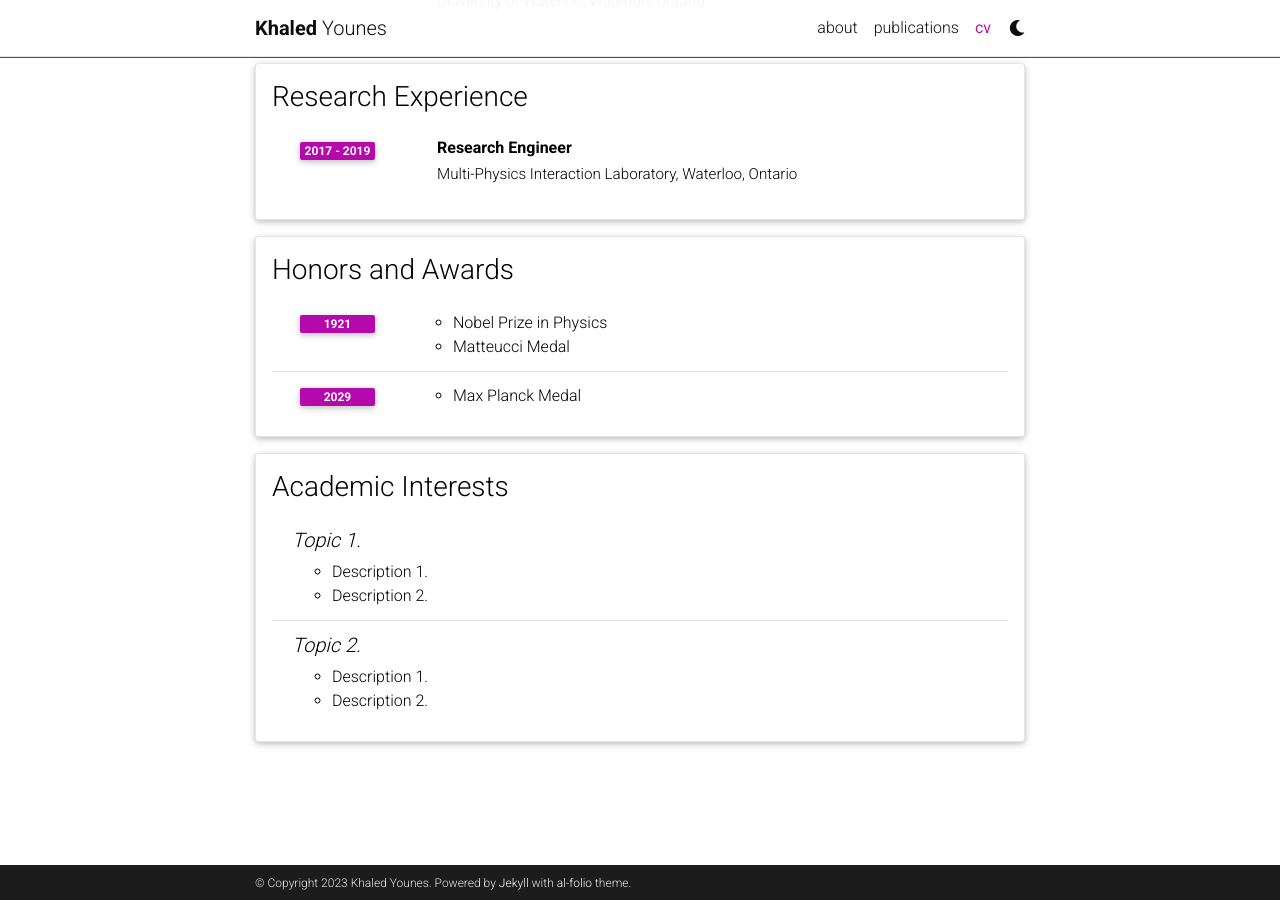
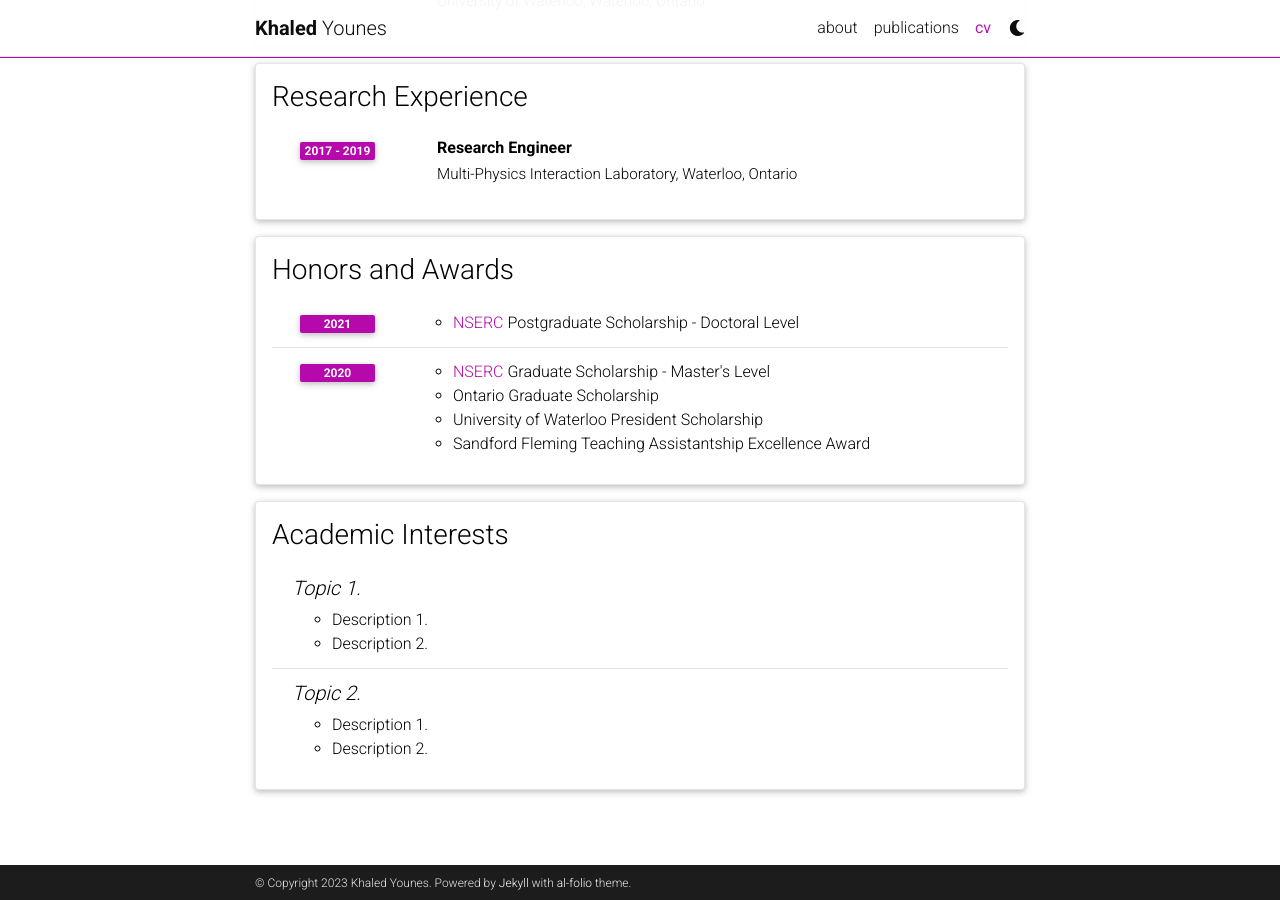
Before and after one commit to kyounes14/kyounes14.github.io, a Jekyll site: the page built from _pages/cv.md, in a window 1280 px wide and 900 px high, scrolled down 691 px. Built offline with Jekyll 4.4.1, drawn with Linux system fonts in a browser that asks for light colours; comment, search, counter and statistics services are not loaded; a style sheet for code colours, icons or effects is not loaded.

Commit message:
Update cv.yml

```diff
--- a/_data/cv.yml
+++ b/_data/cv.yml
@@ -29,13 +29,15 @@
 - title: Honors and Awards
   type: time_table
   contents:
-    - year: 1921
+    - year: 2021
       items:
-        - Nobel Prize in Physics
-        - Matteucci Medal
-    - year: 2029
+        - <a href="https://www.nserc-crsng.gc.ca/index_eng.asp">NSERC</a> Postgraduate Scholarship - Doctoral Level
+    - year: 2020
       items:
-        - Max Planck Medal
+        - <a href="https://www.nserc-crsng.gc.ca/index_eng.asp">NSERC</a> Graduate Scholarship - Master's Level
+        - Ontario Graduate Scholarship
+        - University of Waterloo President Scholarship
+        - Sandford Fleming Teaching Assistantship Excellence Award
 
 - title: Academic Interests
   type: nested_list
```
